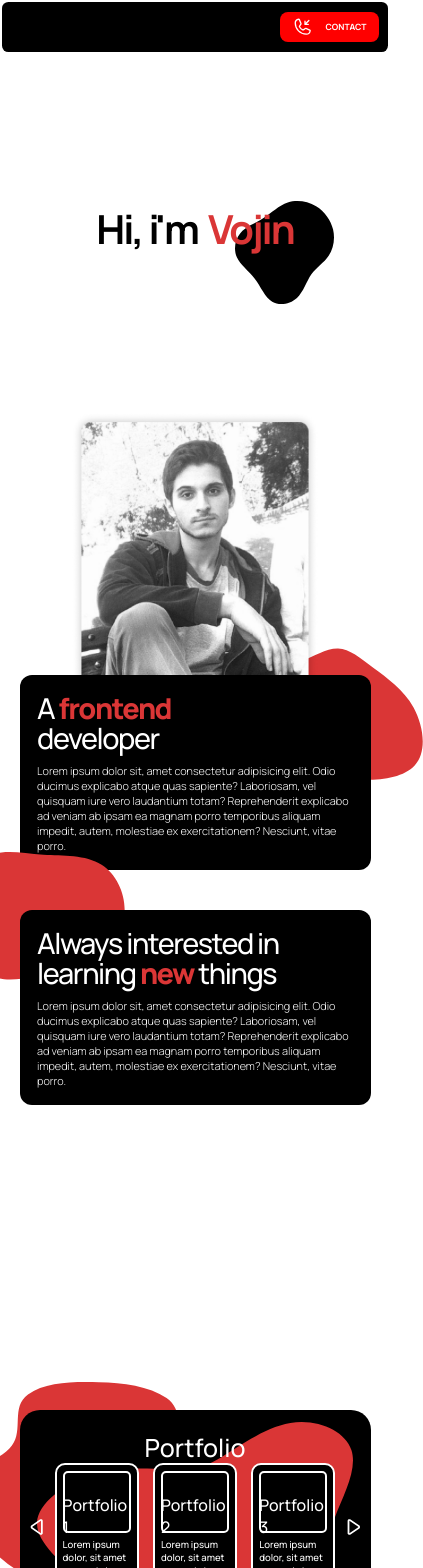
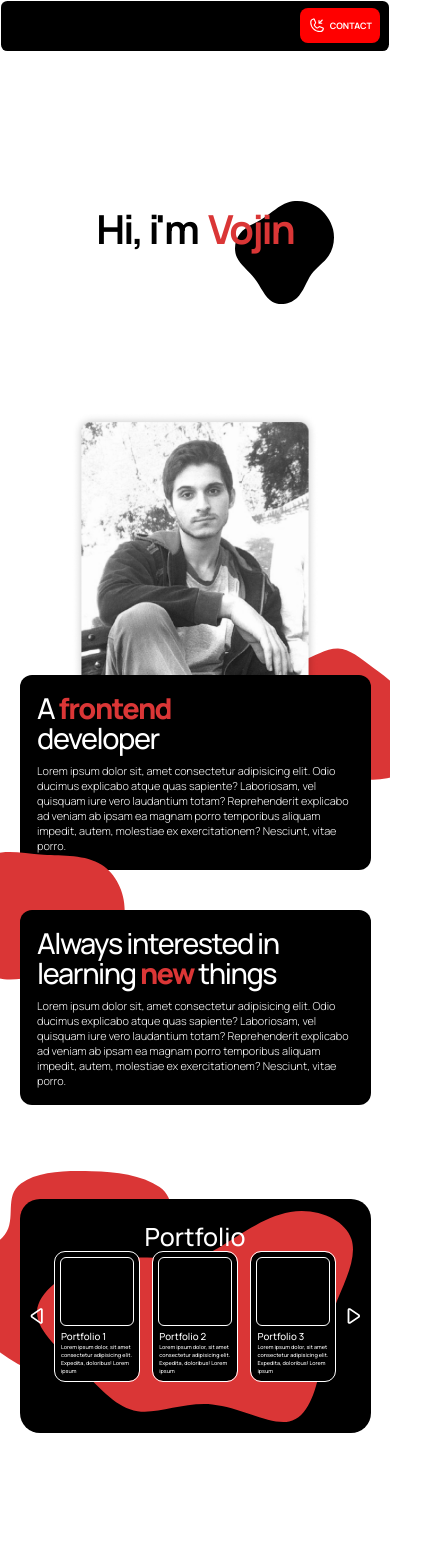
Before and after one commit to VojinPopovic/portfolio, a React (Create React App) app: page / in a window 390 px wide. Shown: the top 1568 px of the page, 423 px wide, since content can reach past the window. Built offline with nearby package versions, Linux system fonts and the light colour scheme.

Commit message:
responsiveness update

```diff
--- a/src/styles/MainSection.style.js
+++ b/src/styles/MainSection.style.js
@@ -6,6 +6,7 @@ const MainSectionDiv = styled.div`
   display: flex;
   justify-content: center;
   position: relative;
+  overflow-x: hidden;
   & .card-container {
     width: 95%;
     height: auto;
--- a/src/styles/Nav.style.js
+++ b/src/styles/Nav.style.js
@@ -1,7 +1,7 @@
 import styled from "styled-components";
 
 const NavStyle = styled.div`
-  width: 99%;
+  width: 99.5%;
   height: 50px;
   background-color: black;
   border-radius: clamp(0.4rem, 1vw, 0.6rem);
@@ -11,12 +11,12 @@ const NavStyle = styled.div`
   position: fixed;
   right: 0;
   left: 0;
-  margin: 0.4vw auto;
+  margin: 0.2vw auto;
   z-index: 200;
 `;
 
 const HamburgerDiv = styled.div`
-  width: 300px;
+  width: 250px;
   height: 100%;
   display: flex;
   justify-content: flex-start;
@@ -49,10 +49,10 @@ const UnorderedList = styled.ul`
   width: 100%;
   height: 100%;
   display: flex;
-  justify-content: ${props => props.justify};
+  justify-content: ${(props) => props.justify};
   align-items: center;
   display: flex;
-  flex-direction: ${props => props.fDirection};
+  flex-direction: ${(props) => props.fDirection};
   & li {
     list-style: none;
     & a {
@@ -64,22 +64,27 @@ const UnorderedList = styled.ul`
 `;
 
 const ContactDiv = styled.div`
-  width: clamp(7rem, 15vw, 9rem);
-  height: 60%;
+  width: clamp(5rem, 20vw, 7rem);
+  height: 70%;
   background-color: red;
   border-radius: 8px;
   margin-right: 9px;
   display: flex;
   align-items: center;
-  justify-content: space-evenly;
+  justify-content: center;
   z-index: 2;
   & p {
     height: 100%;
     display: flex;
     align-items: center;
     color: white;
-    font-size: clamp(0.3rem, 2.2vw, 0.8rem);
+    font-size: clamp(0.55rem, 1.9vw, 0.7rem);
     font-weight: 700;
+    margin-left: 5%;
+  }
+  & svg{
+    width: clamp(1.1rem, 3vw, 1.4rem);
+
   }
 `;
 export { NavStyle, HamburgerDiv, ContactDiv, UnorderedList };
--- a/src/styles/PortfolioItem.style.js
+++ b/src/styles/PortfolioItem.style.js
@@ -0,0 +1 @@
+import styled from "styled-components";
--- a/src/styles/PortfolioSection.style.js
+++ b/src/styles/PortfolioSection.style.js
@@ -2,10 +2,16 @@ import styled from "styled-components";
 
 const PortfolioSectionStyle = styled.div`
   width: 100%;
-  height: 100vh;
+  height: 1000px;
   display: flex;
   justify-content: center;
   align-items: center;
+  @media (max-width: 850px) {
+    height: 65vh;
+  }
+  @media (max-width: 500px) {
+    height: 50vh;
+  }
 `;
 
 const PortfolioContentDiv = styled.div`
@@ -37,29 +43,30 @@ const PortfolioContentDiv = styled.div`
     right: 0;
     margin: 20px auto;
   }
-  & .portfolio-background-blob{
+  & .portfolio-background-blob {
     position: absolute;
     z-index: -1;
     width: 90%;
   }
-  & .portfolio-background-blob-two{
+  & .portfolio-background-blob-two {
     position: absolute;
     width: 90%;
     transform: translateZ(-10px);
-    left: -18%;
+    left: -20%;
     top: -12%;
   }
-  & .left-arrow, .right-arrow{
+  & .left-arrow,
+  .right-arrow {
     position: absolute;
     width: 10%;
   }
-  & .left-arrow{
+  & .left-arrow {
     left: 0;
   }
-  & .right-arrow{
+  & .right-arrow {
     right: 0;
   }
-  @media (max-width: 1200px) {
+  @media (max-width: 1000px) {
     width: 90vw;
     height: 60vw;
   }
@@ -68,32 +75,32 @@ const PortfolioContentDiv = styled.div`
 const PortflolioItemStyle = styled.div`
   width: 30%;
   height: 100%;
-  border: 2px white solid;
   border-radius: 10px;
   display: flex;
   justify-content: center;
   align-items: center;
   flex-direction: column;
   background-color: black;
+  outline: clamp(1px, 0.4vw, 2px) white solid;
   & .screen {
     margin-top: 7.5%;
     width: 85%;
     height: 55%;
-    border: 2px white solid;
     border-radius: 5px;
+    outline: clamp(1px, 0.4vw, 2px) white solid;
   }
-  & .portfolio-item-description{
+  & .portfolio-item-description {
     width: 85%;
     height: 45%;
     color: white;
     display: flex;
     flex-direction: column;
     justify-content: center;
-    & .item-title{
-      font-size: 1rem;
+    & .item-title {
+      font-size: clamp(0.5rem, 2.5vw, 1.2rem);
     }
-    & .item-description{
-      font-size: 0.6rem;
+    & .item-description {
+      font-size: clamp(0.2rem, 1.4vw, 0.8rem);
     }
   }
 `;
```
